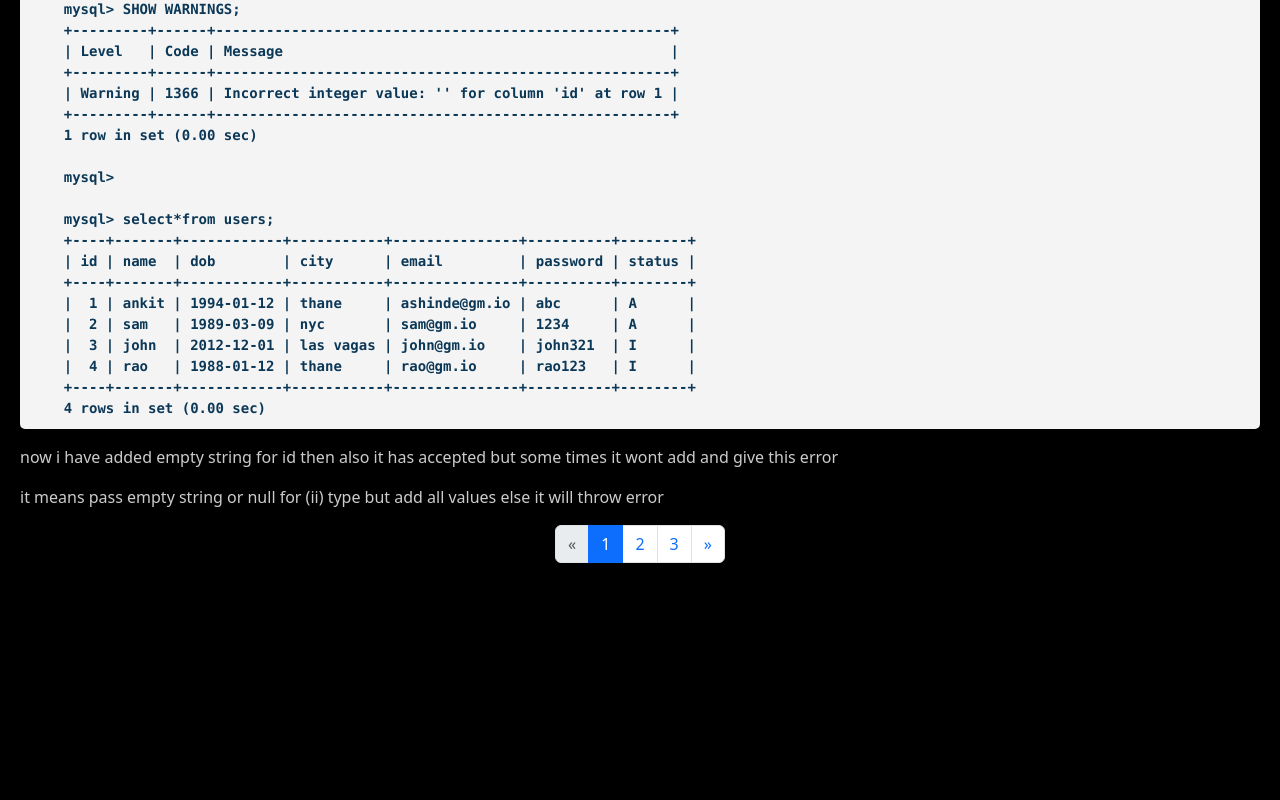
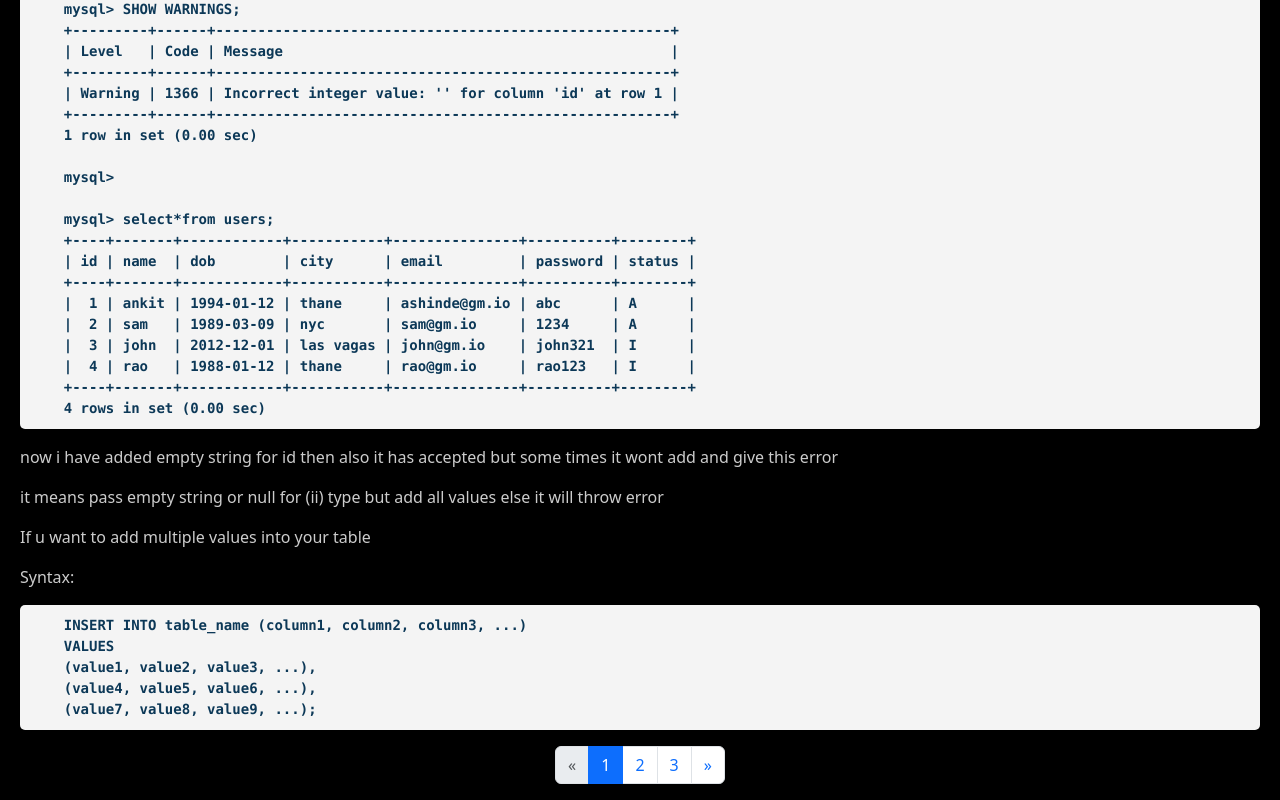
Before and after one commit to ankqxprt01/mysql_cmds, a plain HTML site: page index.html in a window 1280 px wide. Shown: the part 6514-7314 px from the top of the page. Before the commit the page ends 7093 px from the top, so only its background shows below. Drawn offline with nearby package versions, Linux system fonts and the light colour scheme; a web font is replaced by a local one.

Commit message:
Update index.html

```diff
--- a/index.html
+++ b/index.html
@@ -390,6 +390,16 @@ mysql>
 <p>now i have added empty string for id then also it has accepted but some times it wont add and give this error</p>
 <p>it means pass empty string or null for (ii) type but add all values else it will throw error</p>
     <!-- Print button -->
+
+<p>If u want to add multiple values into your table</p>
+<p>Syntax:</p>
+<pre>
+    INSERT INTO table_name (column1, column2, column3, ...)
+    VALUES
+    (value1, value2, value3, ...),
+    (value4, value5, value6, ...),
+    (value7, value8, value9, ...);
+</pre>
 <!--     <button onclick="window.print()">Print</button> -->
 
     <nav aria-label="Page navigation example">
```
